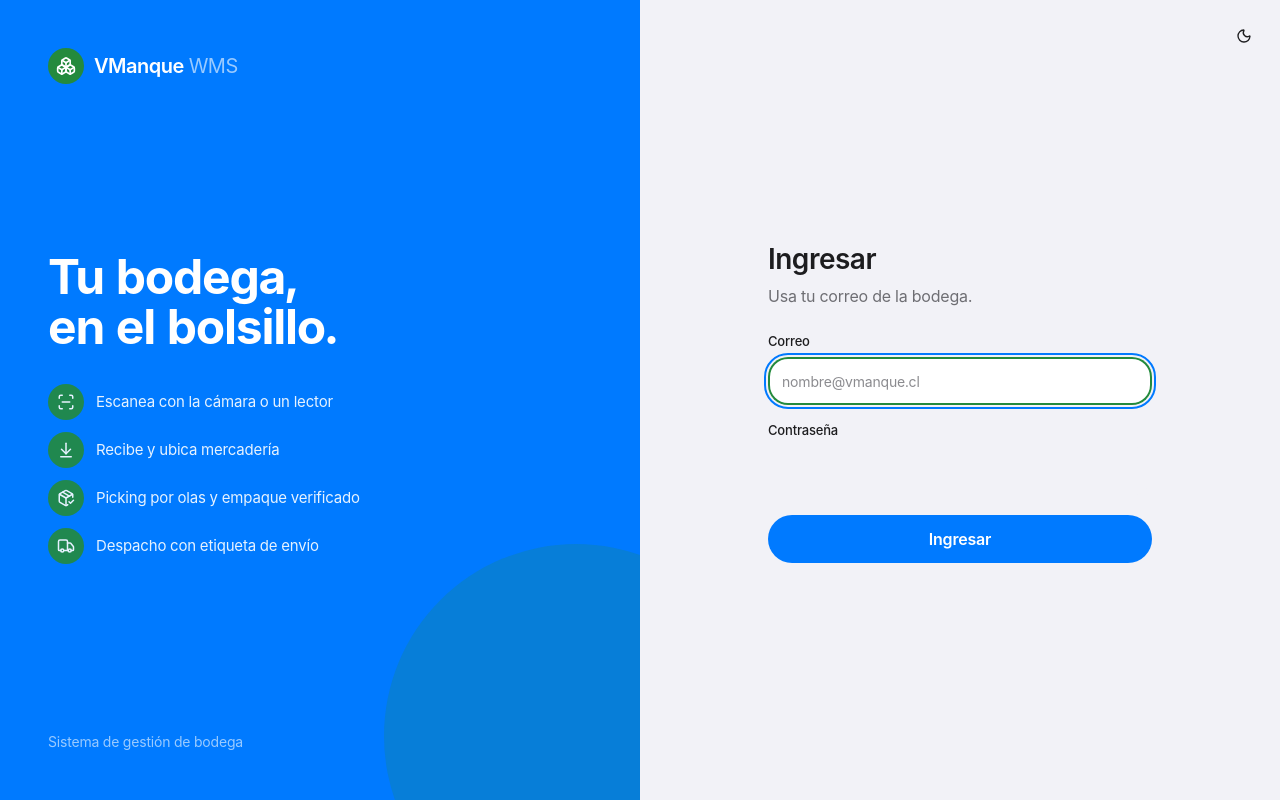
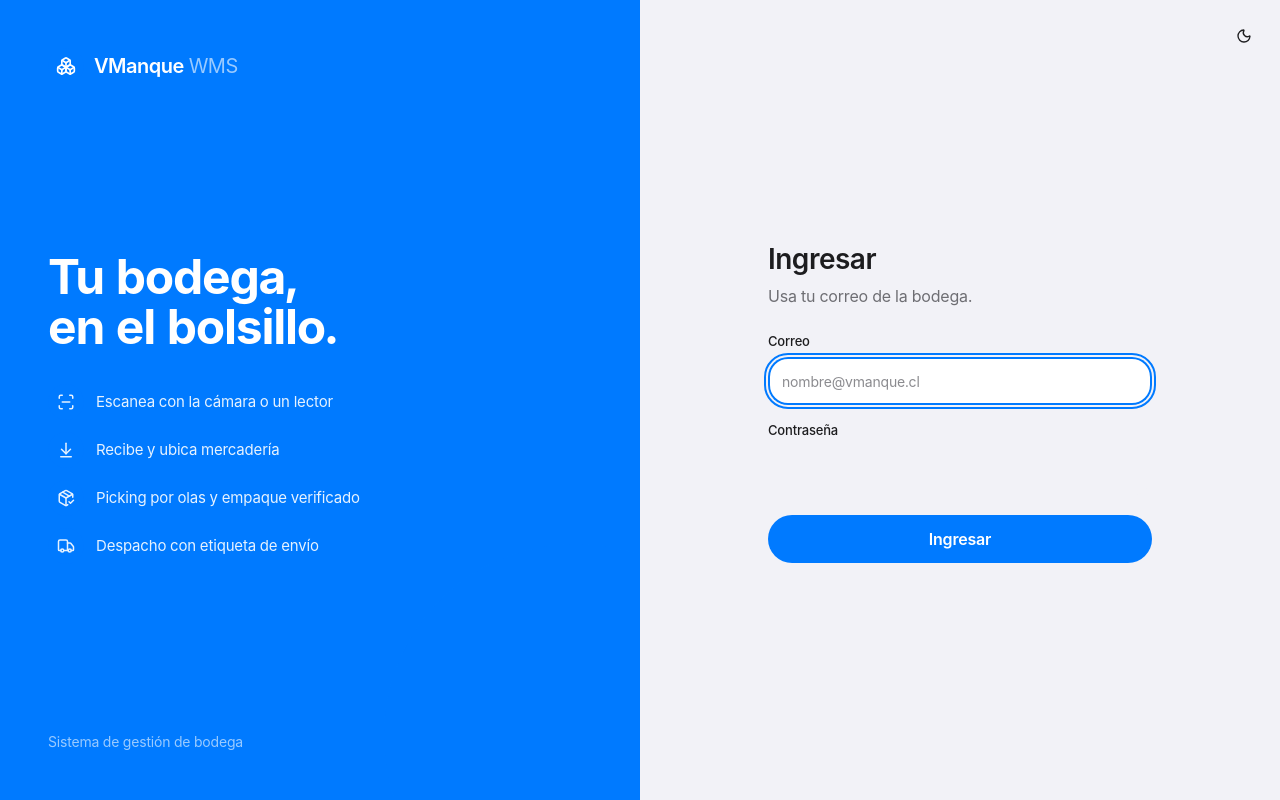
Before and after one commit to DiGround-s/VManqueWMS, a Next.js app: page /login in a window 1280 px wide. Built offline with nearby package versions, Linux system fonts and the light colour scheme.

Commit message:
feat: paleta unificada con un solo acento y colores de estado

```diff
--- a/src/app/(app)/apis/page.tsx
+++ b/src/app/(app)/apis/page.tsx
@@ -109,7 +109,7 @@ function ApiCard({ s, connected }: { s: StoreApi; connected: boolean }) {
       <div className="mt-3 flex flex-wrap items-center gap-1.5">
         <span className="text-xs font-semibold text-muted">Trae:</span>
         {s.brings.map((b) => (
-          <span key={b} className="rounded-full bg-brand-soft px-2.5 py-0.5 text-xs font-semibold text-success">
+          <span key={b} className="rounded-full bg-accent-soft px-2.5 py-0.5 text-xs font-semibold text-accent">
             {b}
           </span>
         ))}
--- a/src/app/(app)/atencion/page.tsx
+++ b/src/app/(app)/atencion/page.tsx
@@ -80,7 +80,7 @@ export default async function InboxPage({ searchParams }: { searchParams: Promis
             <Card className="flex h-full flex-col gap-3 p-4 transition-shadow hover:shadow-lift">
               <div className="flex items-center justify-between gap-2">
                 <span className="label">{k.label}</span>
-                <span className={cn("flex size-8 items-center justify-center rounded-full", k.danger ? "bg-danger-bg text-danger" : "bg-brand-soft text-success")}>{k.icon}</span>
+                <span className={cn("flex size-8 items-center justify-center rounded-full", k.danger ? "bg-danger-bg text-danger" : "bg-accent-soft text-accent")}>{k.icon}</span>
               </div>
               <span className={cn("text-3xl font-semibold leading-none tracking-tight tabular-nums", k.danger && "text-danger")}>{k.value}</span>
             </Card>
--- a/src/app/(app)/layout.tsx
+++ b/src/app/(app)/layout.tsx
@@ -76,7 +76,7 @@ export default async function AppLayout({ children }: { children: React.ReactNod
         <Link
           href="/m"
           title="Modo bodega"
-          className="mx-3 mb-4 mt-auto hidden items-center gap-3 rounded-2xl bg-brand-soft px-4 py-3 text-sm font-semibold text-success transition-colors hover:brightness-95 lg:flex lg:group-data-[rail=min]/shell:justify-center lg:group-data-[rail=min]/shell:px-0"
+          className="mx-3 mb-4 mt-auto hidden items-center gap-3 rounded-2xl bg-accent-soft px-4 py-3 text-sm font-semibold text-accent transition-colors hover:brightness-95 lg:flex lg:group-data-[rail=min]/shell:justify-center lg:group-data-[rail=min]/shell:px-0"
         >
           <Smartphone className="size-5 shrink-0" aria-hidden />
           <span className="lg:group-data-[rail=min]/shell:hidden">
--- a/src/app/(app)/pedidos/[code]/page.tsx
+++ b/src/app/(app)/pedidos/[code]/page.tsx
@@ -56,7 +56,7 @@ export default async function OrderDetail({ params }: { params: Promise<{ code:
       {order.status !== "CANCELLED" && (
         <ol className="mb-5 grid grid-cols-3 gap-1 sm:grid-cols-6">
           {ORDER_FLOW.map((s, i) => (
-            <li key={s} className={cn("rounded-xl px-3 py-2", i <= stageIdx ? "bg-brand-soft text-success" : "bg-panel ring-1 ring-inset ring-border")}>
+            <li key={s} className={cn("rounded-xl px-3 py-2", i <= stageIdx ? "bg-accent-soft text-accent" : "bg-panel ring-1 ring-inset ring-border")}>
               <div className="label">{ORDER_STATUS[s].label}</div>
               <div className="font-mono text-xs">{stamps[s] ? fmtDateTime(stamps[s]) : i <= stageIdx ? "✓" : "—"}</div>
             </li>
--- a/src/app/globals.css
+++ b/src/app/globals.css
@@ -2,7 +2,11 @@
 
 @custom-variant dark (&:where(.dark, .dark *));
 
-/* Apple-style look (iOS/macOS system palette): grouped grey ground, white cards, system blue for actions. */
+/* Unified palette (Apple system colours):
+   - accent  #007AFF / #0A84FF  brand, actions, selection, information
+   - neutral #F2F2F7 ground · #FFFFFF cards · #1D1D1F text and hero panels · #6E6E73 secondary text
+   - status  green = done, orange = warning, red = error or pending (only where it means something)
+   - data    one colour per sales channel, only in charts and store logos */
 :root {
   --surface: #f2f2f7;
   --panel: #ffffff;
@@ -17,9 +21,10 @@
   --accent-soft: rgb(0 122 255 / 0.1);
   --hero: #1d1d1f;
   --hero-ink: #f5f5f7;
-  --brand: #248a3d;
-  --brand-ink: #ffffff;
-  --brand-soft: rgb(52 199 89 / 0.14);
+  /* One accent: brand, actions, selection and information share Apple's system blue. */
+  --brand: var(--accent);
+  --brand-ink: var(--accent-ink);
+  --brand-soft: var(--accent-soft);
   --rail: rgb(246 246 248 / 0.72);
   --rail-2: rgb(118 118 128 / 0.12);
   --rail-ink: #1d1d1f;
@@ -28,11 +33,11 @@
   --success-bg: rgb(52 199 89 / 0.14);
   --danger: #d70015;
   --danger-bg: rgb(255 59 48 / 0.12);
-  --info: #0066d6;
-  --info-bg: rgb(0 122 255 / 0.1);
+  --info: var(--accent-strong);
+  --info-bg: var(--accent-soft);
   --warn: #b25000;
   --warn-bg: rgb(255 149 0 / 0.14);
-  --yellow: #ffcc00;
+  --yellow: var(--warn);
   --focus: #007aff;
   --selection: rgb(0 122 255 / 0.2);
   --shadow-card: 0 0.5px 1px rgb(0 0 0 / 0.04), 0 4px 16px rgb(0 0 0 / 0.04);
@@ -60,9 +65,9 @@
   --accent-soft: rgb(10 132 255 / 0.18);
   --hero: #2c2c2e;
   --hero-ink: #f5f5f7;
-  --brand: #30d158;
-  --brand-ink: #00330f;
-  --brand-soft: rgb(48 209 88 / 0.18);
+  --brand: var(--accent);
+  --brand-ink: var(--accent-ink);
+  --brand-soft: var(--accent-soft);
   --rail: rgb(28 28 30 / 0.72);
   --rail-2: rgb(118 118 128 / 0.24);
   --rail-ink: #f5f5f7;
@@ -71,11 +76,11 @@
   --success-bg: rgb(48 209 88 / 0.18);
   --danger: #ff453a;
   --danger-bg: rgb(255 69 58 / 0.18);
-  --info: #64a8ff;
-  --info-bg: rgb(10 132 255 / 0.18);
+  --info: var(--accent-strong);
+  --info-bg: var(--accent-soft);
   --warn: #ffb340;
   --warn-bg: rgb(255 159 10 / 0.18);
-  --yellow: #ffd60a;
+  --yellow: var(--warn);
   --focus: #0a84ff;
   --selection: rgb(10 132 255 / 0.35);
   --shadow-card: 0 0 0 0.5px rgb(255 255 255 / 0.04);
--- a/src/components/scan-stamp.tsx
+++ b/src/components/scan-stamp.tsx
@@ -28,7 +28,7 @@ export function ScanStamp() {
   return (
     <div className="pointer-events-none fixed inset-x-0 bottom-28 z-50 flex justify-center px-4 no-print lg:bottom-8" role="status" aria-live="polite">
       <div key={stamp.key} className="pop-in flex items-center gap-2.5 rounded-full bg-accent py-2 pl-2 pr-4 text-sm font-semibold text-accent-ink shadow-lift">
-        <span className={cn("flex size-7 items-center justify-center rounded-full", stamp.ok ? "bg-brand text-brand-ink" : "bg-danger text-white")}>
+        <span className={cn("flex size-7 items-center justify-center rounded-full", stamp.ok ? "bg-success text-white" : "bg-danger text-white")}>
           {stamp.ok ? <Check className="size-4" strokeWidth={3} aria-hidden /> : <X className="size-4" strokeWidth={3} aria-hidden />}
         </span>
         {stamp.ok ? "Escaneado" : (stamp.message ?? "Código rechazado")}
--- a/src/components/stock-pill.tsx
+++ b/src/components/stock-pill.tsx
@@ -6,7 +6,7 @@ export function StockPill({ available, className }: { available: number; classNa
   const label = available < 0 ? `Faltan ${-available}` : available === 0 ? "Sin stock" : `${available} disp.`;
   return (
     <span className={cn("inline-flex items-center gap-1.5 rounded-full px-2.5 py-1 text-xs font-semibold shadow-card", tone, className)}>
-      {available > 0 && <span className="size-1.5 rounded-full bg-brand" aria-hidden />}
+      {available > 0 && <span className="size-1.5 rounded-full bg-success" aria-hidden />}
       {label}
     </span>
   );
--- a/src/components/ui/badge.tsx
+++ b/src/components/ui/badge.tsx
@@ -4,7 +4,7 @@ import type { Tone } from "@/lib/labels";
 
 const TONES: Record<Tone, string> = {
   neutral: "bg-panel-2 text-muted",
-  accent: "bg-brand-soft text-success",
+  accent: "bg-accent-soft text-accent",
   success: "bg-success-bg text-success",
   danger: "bg-danger-bg text-danger",
   info: "bg-info-bg text-info",
--- a/src/components/ui/card.tsx
+++ b/src/components/ui/card.tsx
@@ -20,7 +20,7 @@ export function Stat({ label, value, tone, href, share, icon }: { label: string;
     <Card className={cn("flex h-full flex-col gap-3 p-4", href && "transition-shadow hover:shadow-lift")}>
       <div className="flex items-center justify-between gap-2">
         <span className="label">{label}</span>
-        {icon && <span className={cn("flex size-8 items-center justify-center rounded-full", tone === "danger" ? "bg-danger-bg text-danger" : "bg-brand-soft text-success")}>{icon}</span>}
+        {icon && <span className={cn("flex size-8 items-center justify-center rounded-full", tone === "danger" ? "bg-danger-bg text-danger" : "bg-accent-soft text-accent")}>{icon}</span>}
       </div>
       <div className={cn("text-3xl font-semibold leading-none tracking-tight", tone === "danger" && "text-danger", tone === "accent" && "text-success")}>{value}</div>
       {share != null && (
--- a/src/features/map/location-panel.tsx
+++ b/src/features/map/location-panel.tsx
@@ -29,7 +29,7 @@ export function LocationPanel({ location, productById, locations, canAdjust, onC
   if (!location) {
     return (
       <Card className="flex flex-col items-center justify-center gap-3 p-8 text-center xl:sticky xl:top-24 xl:self-start">
-        <span className="flex size-14 items-center justify-center rounded-full bg-brand-soft text-success">
+        <span className="flex size-14 items-center justify-center rounded-full bg-accent-soft text-accent">
           <MousePointerClick className="size-6" aria-hidden />
         </span>
         <p className="font-semibold">Toca una casilla del mapa</p>
@@ -111,7 +111,7 @@ function ProductCard({ slot, product: p, location, locations, canAdjust, onPickP
         {p.description && <p className="text-sm leading-relaxed text-muted">{p.description}</p>}
 
         <dl className="grid grid-cols-3 gap-2 text-center">
-          <div className="rounded-2xl bg-brand-soft p-2"><dt className="text-[11px] text-success">Disponible</dt><dd className="text-lg font-semibold text-success">{p.available}</dd></div>
+          <div className="rounded-2xl bg-success-bg p-2"><dt className="text-[11px] text-success">Disponible</dt><dd className="text-lg font-semibold text-success">{p.available}</dd></div>
           <div className="rounded-2xl bg-panel-2 p-2"><dt className="text-[11px] text-muted">Comprometido</dt><dd className="text-lg font-semibold">{p.committed}</dd></div>
           <div className="rounded-2xl bg-panel-2 p-2"><dt className="text-[11px] text-muted">En proceso</dt><dd className="text-lg font-semibold">{p.inProcess}</dd></div>
         </dl>
```
Also changed, not shown: src/app/m/page.tsx (+10 -10 lines).
